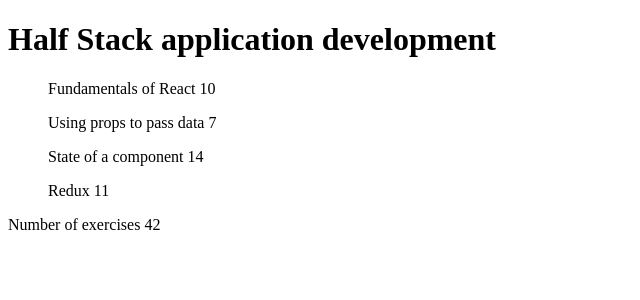
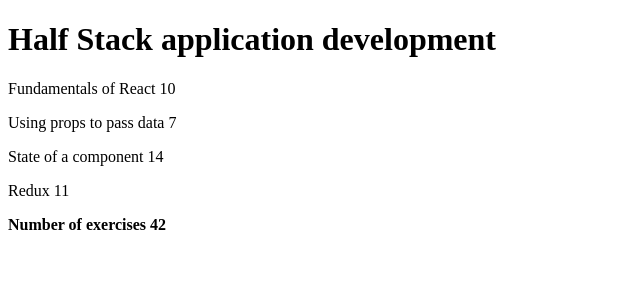
Before and after one commit to munkkipossu/fullstack2022, a JavaScript app in the folder part2/courseinfo/: page / in a window 1280 px wide. Shown: the top 300 px of the page, without its empty margins (0-640 px from the left). Built offline with nearby package versions, Linux system fonts and the light colour scheme.

Commit message:
add solution for 2.2

```diff
--- a/part2/courseinfo/src/App.js
+++ b/part2/courseinfo/src/App.js
@@ -1,6 +1,6 @@
 const Header = ({ course }) => <h1>{course}</h1>
 
-const Total = ({ sum }) => <p>Number of exercises {sum}</p>
+const Total = ({ sum }) => <p><b>Number of exercises {sum}</b></p>
 
 const Part = ({ part }) =>
   <p>
@@ -8,16 +8,16 @@
   </p>
 
 const Content = ({ parts }) =>
-  <ul>
+  <div>
     {parts.map(part => <Part key={part.id} part={part} />)}
-  </ul>
+  </div>
 
 const Course = ({course}) =>
- <div>
+ <>
     <Header course={course.name} />
     <Content parts={course.parts} />
     <Total sum={course.parts.map(part => part.exercises).reduce((x, y) => x+y, 0)} />
- </div>
+ </>
 
 
 const App = () => {
```
